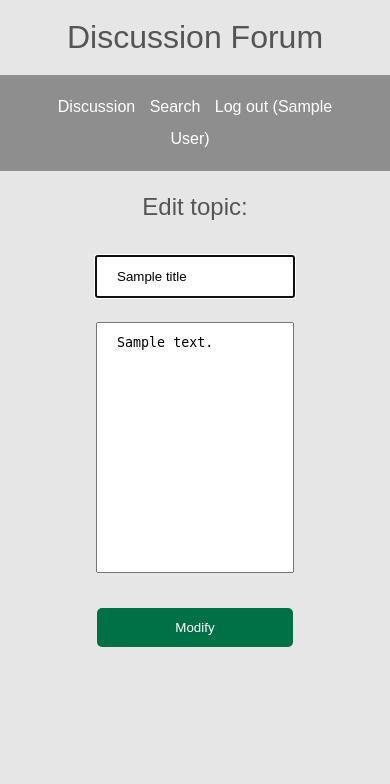
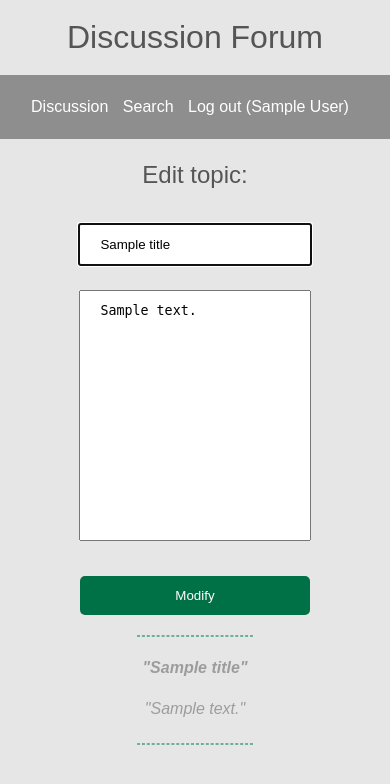
Before and after one commit to juhaaa/forum, a Flask app: template templates/edittopic.html in a window 390 px wide. Shown: the top 784 px of the page. Run offline with Flask 3, Linux system fonts and the light colour scheme; the visitor is signed in with stand-in values (Sample User, id 1); the template is opened without the code that fills it: most values are stand-ins (such as "Sample title", 1, 10 or a date in 2020).

Commit message:
max-width

```diff
--- a/static/styles.css
+++ b/static/styles.css
@@ -1,5 +1,5 @@
 .container{
-    width: 80%;
+    width: 70%;
     margin: auto;
     overflow: hidden;
     text-align: center;
@@ -17,7 +17,6 @@
     border-style: dashed;
     width: 30%;
 }
-
 
 body {
     background-color: #e6e6e6;
@@ -159,8 +158,6 @@ input[type=radio]{
     color: red;
 }
 
-
-
 .messages ul{
     list-style: none;
 }
@@ -203,10 +200,6 @@ input[type=radio]{
     line-height: 1.3em;
     text-align: left;
 }
-
-
-
-
 
 #date{
     font-weight: 300;
@@ -273,15 +266,27 @@ input[type=radio]{
     color: rgb(3, 173, 3);
 }
 
+#original{
+    opacity: 0.5;
+    font-style: italic;
+    margin: 20%;
+    text-align:center;
+    margin-top: 15px;
+    margin-bottom: 25px;
+    line-height: 1.2em;
+}
 
+#original-title{
+    opacity: 0.5;
+    font-style: italic;
+    font-weight: 700;
+    margin-top: 15px;
+    margin-bottom: 15px;
+}
 
 @media(max-width: 600px){
-    #main{
-        width: 100%;
-        float: none;
-    }
-    #sidebar{
-        width: 100%;
+    .container{
+        width: 97%;
         float: none;
     }
 }
--- a/templates/editreply.html
+++ b/templates/editreply.html
@@ -7,11 +7,12 @@
         <textarea name="content" cols="30" rows="15"></textarea>
         <input type="submit" value="Modify">
     </form>
-
+    <hr>
+    <p id="original">"{{content}}"</p>
+    <hr>
     <script>
         document.querySelector('textarea[name="content"]').value = "{{content}}";
     </script>
-
 {% else %}
     <p>You don't have rights</p>
 {% endif %}
--- a/templates/edittopic.html
+++ b/templates/edittopic.html
@@ -8,12 +8,15 @@
         <textarea name="content" cols="30" rows="15"></textarea>
         <input type="submit" value="Modify">
     </form>
+    <hr>
+    <p id="original-title">"{{title}}"</p>
+    <p id="original">"{{content}}"</p>
+    <hr>
 
     <script>
         document.querySelector('input[name="title"]').value = "{{title}}";
         document.querySelector('textarea[name="content"]').value = "{{content}}";
     </script>
-
 {% else %}
     <p>You don't have rights</p>
 {% endif %}
```
